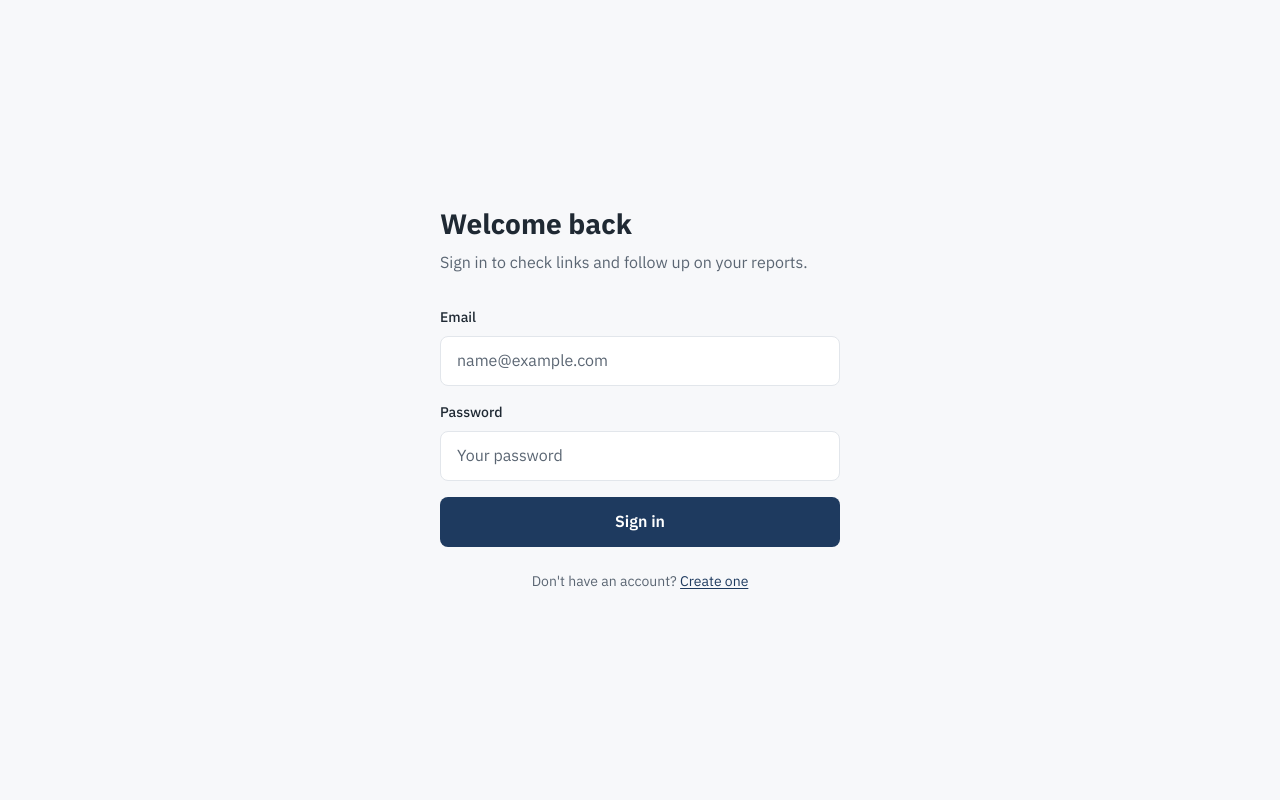
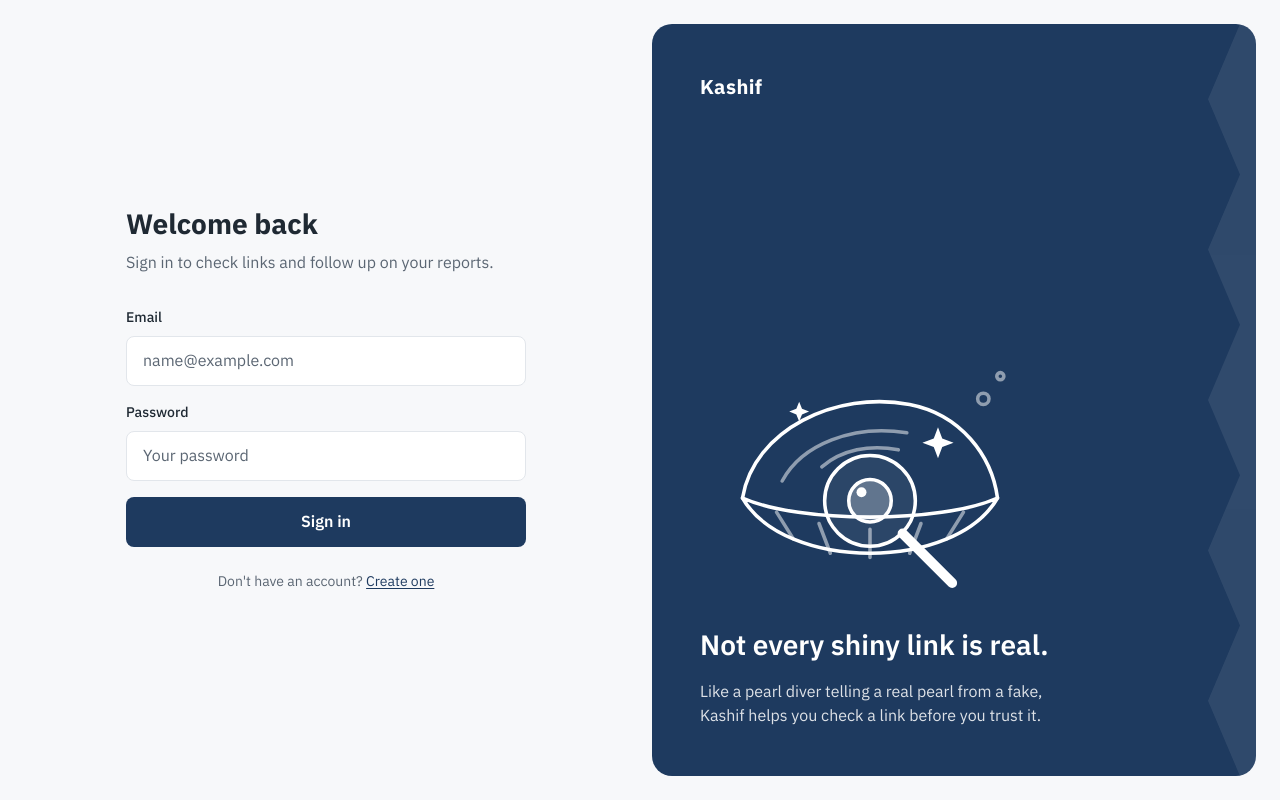
Before and after one commit to shaikhazaid1/Kashif, a React (Vite) app in the folder frontend/: page /login in a window 1280 px wide. Built offline with nearby package versions, Linux system fonts and the light colour scheme.

Commit message:
Add auth showcase panel with pearl illustration and flag pattern

```diff
--- a/frontend/src/features/auth/LoginPage.jsx
+++ b/frontend/src/features/auth/LoginPage.jsx
@@ -1,6 +1,7 @@
 import { useState } from 'react'
 import { login } from './authApi.js'
 import { Link, useLocation } from 'react-router'
+import AuthShowcase from './components/AuthShowcase.jsx'
 import './auth.css'
 
 function LoginPage() {
@@ -96,6 +97,7 @@
                     Don't have an account? <Link to="/register">Create one</Link>
                 </p>
             </section>
+                  <AuthShowcase />
         </div>
     )
 }
--- a/frontend/src/features/auth/RegisterPage.jsx
+++ b/frontend/src/features/auth/RegisterPage.jsx
@@ -4,6 +4,7 @@
 import './auth.css'
 import PasswordInput from './components/PasswordInput.jsx'
 import PasswordStrength from './components/PasswordStrength.jsx'
+import AuthShowcase from './components/AuthShowcase.jsx'
 
 function RegisterPage() {
     const navigate = useNavigate()
@@ -178,6 +179,7 @@
                     Already have an account? <Link to="/login">Sign in</Link>
                 </p>
             </section>
+                  <AuthShowcase />
         </div>
     )
 }
--- a/frontend/src/features/auth/auth.css
+++ b/frontend/src/features/auth/auth.css
@@ -1,14 +1,33 @@
 .auth {
   min-height: 100vh;
-  display: flex;
-  align-items: center;
-  justify-content: center;
-  padding: var(--space-6);
+  display: grid;
+  grid-template-columns: 1fr;
+  gap: var(--space-4);
+  padding: var(--space-4);
 }
 
 .auth__form-side {
   width: 100%;
   max-width: 400px;
+  justify-self: center;
+  align-self: center;
+  padding-block: var(--space-8);
+}
+
+.auth__showcase {
+  order: -1;
+}
+
+@media (min-width: 960px) {
+  .auth {
+    grid-template-columns: 1fr 1fr;
+    gap: var(--space-6);
+    padding: var(--space-6);
+  }
+
+  .auth__showcase {
+    order: 0;
+  }
 }
 
 .auth__title {
--- /dev/null
+++ b/frontend/src/features/auth/components/AuthShowcase.jsx
@@ -0,0 +1,24 @@
+import PearlIllustration from '../illustrations/PearlIllustration.jsx'
+import ZigzagPattern from '../illustrations/ZigzagPattern.jsx'
+import '../showcase.css'
+
+function AuthShowcase() {
+  return (
+    <aside className="auth__showcase showcase">
+      <ZigzagPattern className="showcase__pattern" />
+
+      <p className="showcase__brand">Kashif</p>
+
+      <div className="showcase__slide">
+        <PearlIllustration className="showcase__art" />
+        <h2 className="showcase__title">Not every shiny link is real.</h2>
+        <p className="showcase__text">
+          Like a pearl diver telling a real pearl from a fake, Kashif helps
+          you check a link before you trust it.
+        </p>
+      </div>
+    </aside>
+  )
+}
+
+export default AuthShowcase
--- /dev/null
+++ b/frontend/src/features/auth/illustrations/PearlIllustration.jsx
@@ -0,0 +1,53 @@
+function PearlIllustration({ className }) {
+  return (
+    <svg
+      className={className}
+      viewBox="0 0 240 200"
+      fill="none"
+      stroke="currentColor"
+      strokeWidth="2.5"
+      strokeLinecap="round"
+      strokeLinejoin="round"
+      aria-hidden="true"
+      focusable="false"
+    >
+      {/* Upper shell (open) */}
+      <path d="M30 120 C38 72 96 44 148 54 C184 61 206 90 210 120" />
+      <path d="M58 108 C72 82 108 68 146 74" opacity="0.5" />
+      <path d="M86 98 C100 86 120 82 140 86" opacity="0.5" />
+
+      {/* Lower shell */}
+      <path d="M30 120 C60 172 180 172 210 120 C170 138 70 138 30 120 Z" />
+      <path
+        d="M120 162 V142 M92 159 L84 138 M148 159 L156 138 M66 149 L54 130 M174 149 L186 130"
+        opacity="0.5"
+      />
+
+      {/* Pearl */}
+      <circle cx="120" cy="122" r="15" fill="currentColor" fillOpacity="0.25" />
+      <circle cx="114" cy="116" r="3.5" fill="currentColor" stroke="none" />
+
+      {/* Magnifying glass */}
+      <circle cx="120" cy="122" r="32" fill="currentColor" fillOpacity="0.06" />
+      <path d="M143 145 L178 180" strokeWidth="7" />
+
+      {/* Sparkles */}
+      <path
+        d="M168 70 l3 8 8 3 -8 3 -3 8 -3 -8 -8 -3 8 -3 z"
+        fill="currentColor"
+        stroke="none"
+      />
+      <path
+        d="M70 52 l2 5 5 2 -5 2 -2 5 -2 -5 -5 -2 5 -2 z"
+        fill="currentColor"
+        stroke="none"
+      />
+
+      {/* Bubbles */}
+      <circle cx="200" cy="50" r="4" opacity="0.5" />
+      <circle cx="212" cy="34" r="2.5" opacity="0.5" />
+    </svg>
+  )
+}
+
+export default PearlIllustration
--- /dev/null
+++ b/frontend/src/features/auth/illustrations/ZigzagPattern.jsx
@@ -0,0 +1,16 @@
+function ZigzagPattern({ className }) {
+  return (
+    <svg
+      className={className}
+      viewBox="0 0 60 500"
+      preserveAspectRatio="none"
+      fill="currentColor"
+      aria-hidden="true"
+      focusable="false"
+    >
+      <path d="M60 0 H40 L0 50 L40 100 L0 150 L40 200 L0 250 L40 300 L0 350 L40 400 L0 450 L40 500 H60 Z" />
+    </svg>
+  )
+}
+
+export default ZigzagPattern
--- /dev/null
+++ b/frontend/src/features/auth/showcase.css
@@ -0,0 +1,74 @@
+.showcase {
+  position: relative;
+  overflow: hidden;
+  display: flex;
+  flex-direction: column;
+  gap: var(--space-4);
+  padding: var(--space-6);
+  border-radius: var(--radius-lg);
+  background: var(--color-primary);
+  color: var(--color-on-primary);
+}
+
+.showcase__pattern {
+  position: absolute;
+  inset-block: 0;
+  inset-inline-end: 0;
+  width: 48px;
+  height: 100%;
+  opacity: 0.08;
+  pointer-events: none;
+}
+
+.showcase__brand {
+  position: relative;
+  font-size: var(--font-size-lg);
+  font-weight: 700;
+  letter-spacing: 0.02em;
+}
+
+.showcase__slide {
+  position: relative;
+  display: flex;
+  flex-direction: column;
+  gap: var(--space-4);
+}
+
+.showcase__art {
+  width: 100%;
+  max-width: 160px;
+}
+
+.showcase__title {
+  font-size: var(--font-size-lg);
+  line-height: 1.3;
+}
+
+.showcase__text {
+  display: none;
+  opacity: 0.85;
+  max-width: 40ch;
+}
+
+/* ===== Desktop ===== */
+@media (min-width: 960px) {
+  .showcase {
+    position: sticky;
+    top: var(--space-6);
+    height: calc(100vh - 2 * var(--space-6));
+    justify-content: space-between;
+    padding: var(--space-12);
+  }
+
+  .showcase__art {
+    max-width: 340px;
+  }
+
+  .showcase__title {
+    font-size: var(--font-size-xl);
+  }
+
+  .showcase__text {
+    display: block;
+  }
+}
```
